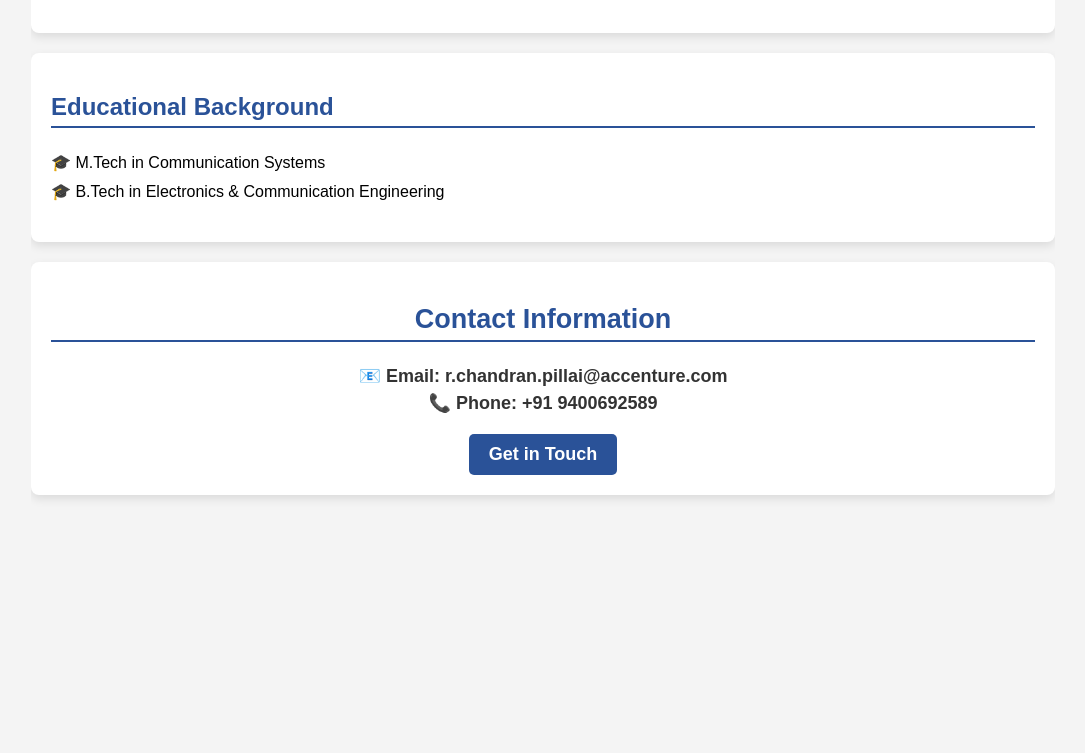
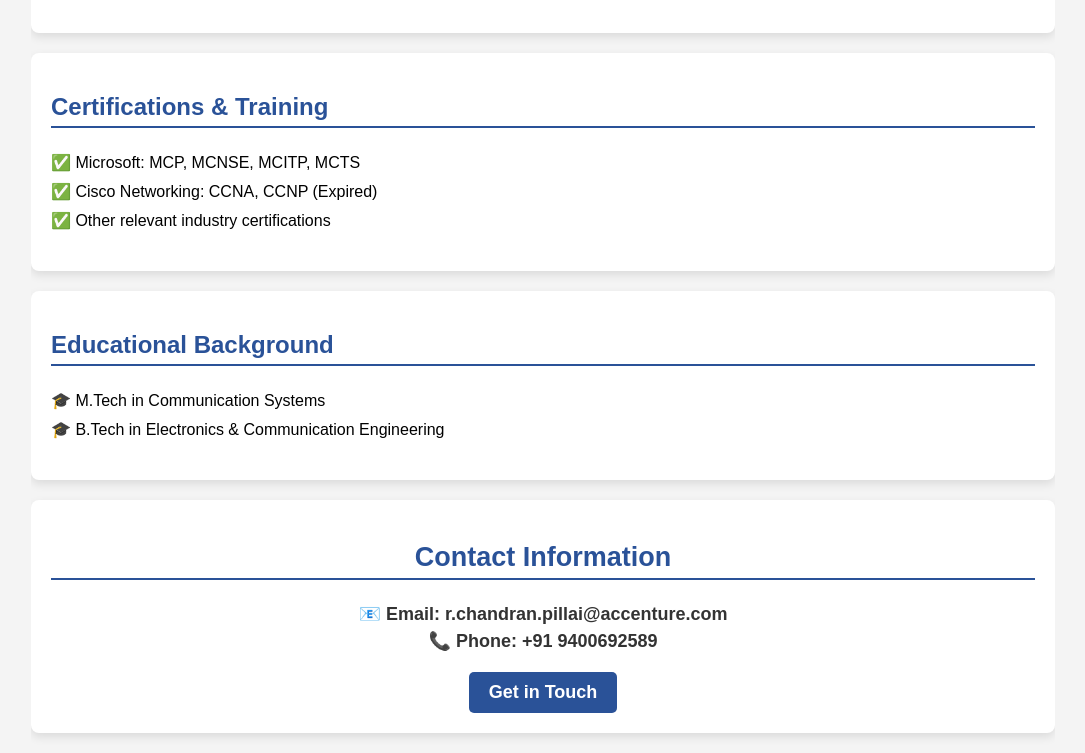
Before and after one commit to renjithpillaic/career-journey_1, a plain HTML site: page index.html in a window 1280 px wide. Shown: the part 1320-2073 px from the top of the page, without its empty margins (97-1182 px from the left). Before the commit the page ends 1835 px from the top, so only its background shows below. Drawn offline with Linux system fonts and the light colour scheme.

Commit message:
Update index.html

```diff
--- a/index.html
+++ b/index.html
@@ -125,7 +125,14 @@
                 <li>📌 Managed network hardening, End-of-Life (EoL) & End-of-Support (EoS) management, Change Management & ITIL Framework, and Disaster Recovery & Business Continuity Planning.</li>
             </ul>
         </section>
-
+        <section>
+            <h2>Certifications & Training</h2>
+            <ul>
+                <li>✅ Microsoft: MCP, MCNSE, MCITP, MCTS</li>
+                <li>✅ Cisco Networking: CCNA, CCNP (Expired)</li>
+                <li>✅ Other relevant industry certifications</li>
+            </ul>
+        </section>
         <section>
             <h2>Educational Background</h2>
             <ul>
```
